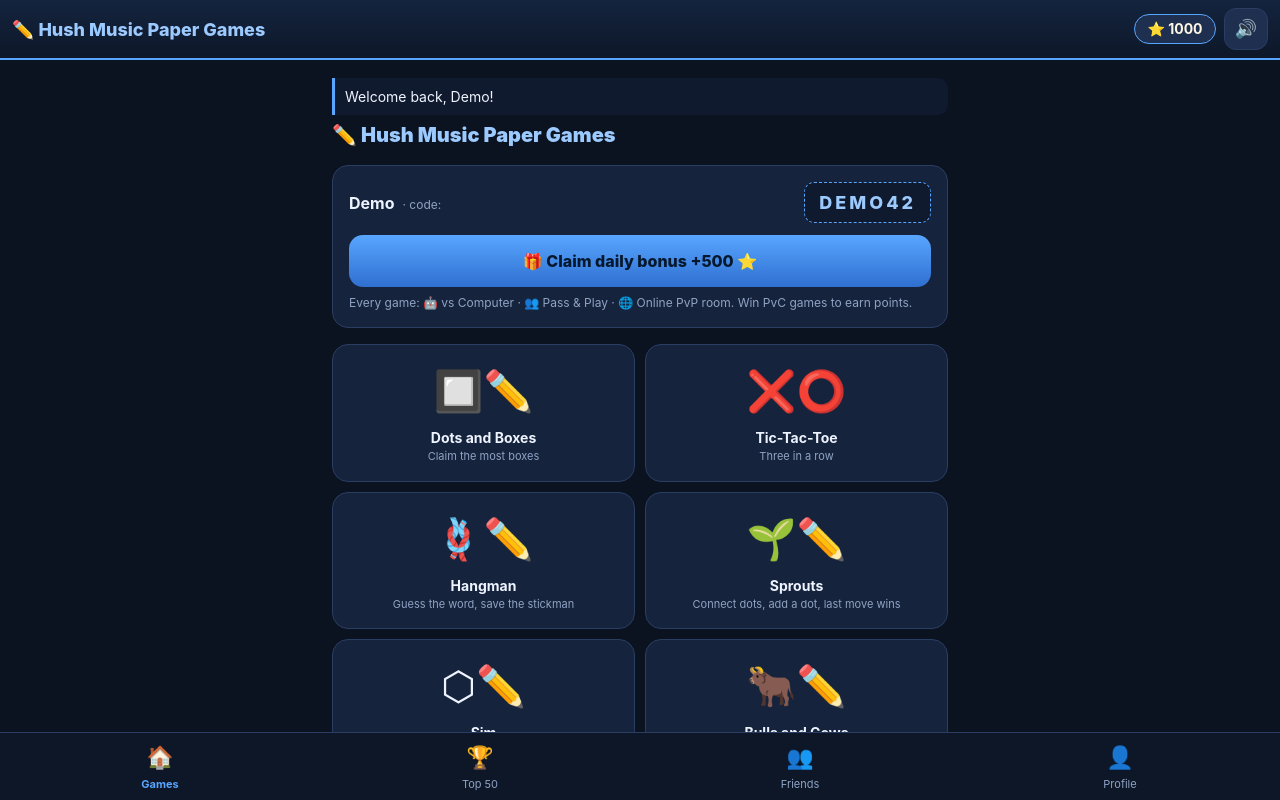
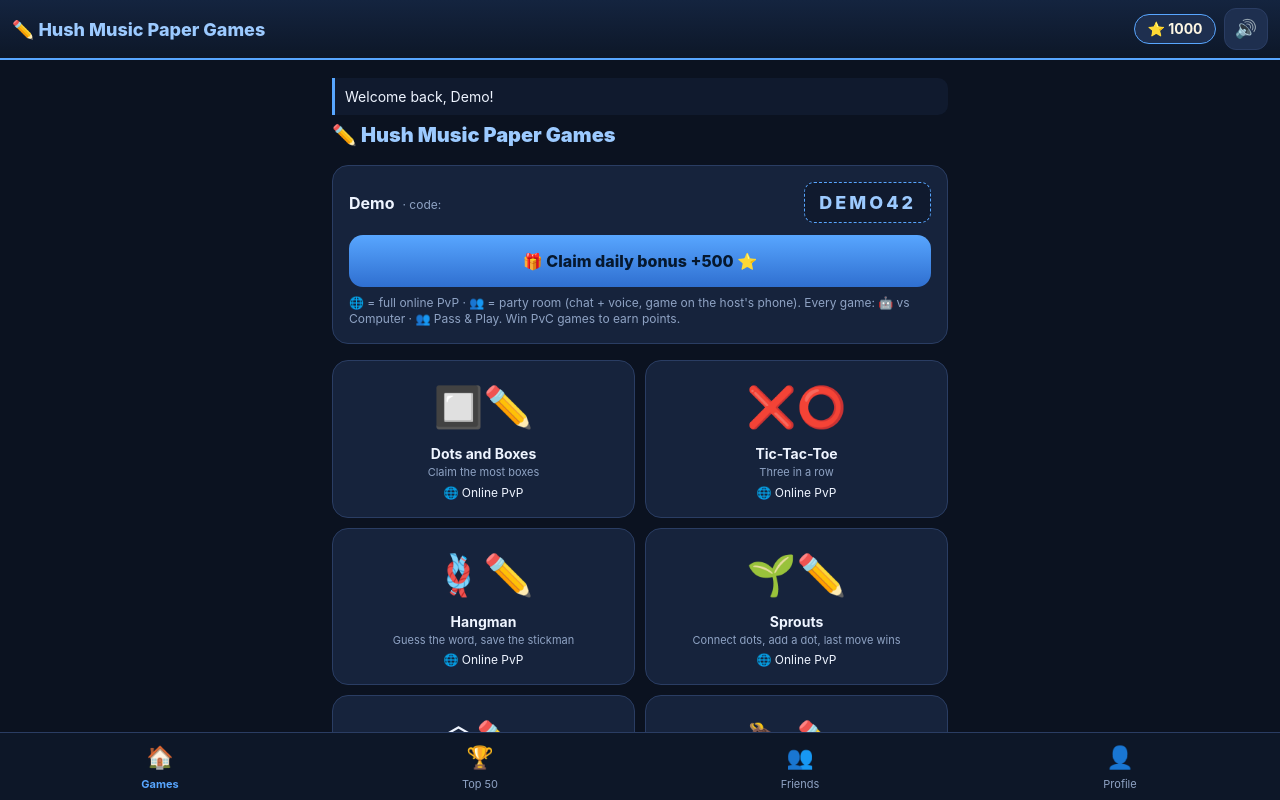
Before and after one commit to hushmusicent/hush-music-paper-games, a React (Vite) app: page / in a window 1280 px wide. Both pictures are taken after a click on the button "🎮 One-tap demo login". Shown: the top 800 px of the page. Built offline with nearby package versions, Linux system fonts and the light colour scheme; a web font is replaced by a local one.

Commit message:
Show which games are PvP: shared HEAD_TO_HEAD_GAMES list in games.ts; home cards and record table get a 🌐 Online PvP badge on the 8 head-to-head games and a 👥 party-room badge on the 7 party games, with a legend; lobby now uses the shared list

```diff
--- a/src/data/games.ts
+++ b/src/data/games.ts
@@ -153,3 +153,18 @@ export const GAMES_METADATA: Record<GameId, GameMeta> = {
       'Players sit in a chain. The first writes a phrase: the next player must DRAW the phrase, the next must GUESS the drawing in words, the next DRAWS that guess — alternating writing and drawing until the paper comes back. Compare the start and end and laugh at how it mutated!'
   }
 };
+
+// The 8 games with real two-phone head-to-head play. The other 7 party
+// games still get a live room (chat + voice), but the game itself runs
+// hotseat-style on the host's phone. One list so the home grid, the
+// record table and the lobby all agree on which is which.
+export const HEAD_TO_HEAD_GAMES: GameId[] = [
+  'dots',
+  'ttt',
+  'hangman',
+  'sprouts',
+  'sim',
+  'bulls',
+  'wordsearch',
+  'ghost'
+];
--- a/src/views/HomeView.tsx
+++ b/src/views/HomeView.tsx
@@ -1,6 +1,6 @@
 import React, { useState, useEffect } from 'react';
 import { User, GameId } from '../types';
-import { GAMES_METADATA } from '../data/games';
+import { GAMES_METADATA, HEAD_TO_HEAD_GAMES } from '../data/games';
 import { AppStore, START_POINTS, DAILY_BONUS, DEMO_USER, DEMO_PASS } from '../utils/store';
 import { Backend, NetAuth, OnlinePoints } from '../utils/net';
 import { PaperPanel } from '../components/PaperPanel';
@@ -266,7 +266,8 @@ export const HomeView: React.FC<HomeViewProps> = ({
         )}
 
         <div className="text-[var(--muted)] text-xs mt-2">
-          Every game: 🤖 vs Computer · 👥 Pass &amp; Play · 🌐 Online PvP room.
+          🌐 = full online PvP · 👥 = party room (chat + voice, game on the
+          host&apos;s phone). Every game: 🤖 vs Computer · 👥 Pass &amp; Play.
           Win PvC games to earn points.
         </div>
       </div>
@@ -286,6 +287,11 @@ export const HomeView: React.FC<HomeViewProps> = ({
               <div className="e">{g.icon}</div>
               <div className="n">{g.name}</div>
               <div className="t">{g.desc}</div>
+              <div className="text-xs mt-1">
+                {HEAD_TO_HEAD_GAMES.includes(id)
+                  ? '🌐 Online PvP'
+                  : '👥 Party room · chat + voice'}
+              </div>
             </div>
           );
         })}
--- a/src/views/LobbyView.tsx
+++ b/src/views/LobbyView.tsx
@@ -1,6 +1,6 @@
 import React, { useState, useEffect } from 'react';
 import { GameId, User } from '../types';
-import { GAMES_METADATA } from '../data/games';
+import { GAMES_METADATA, HEAD_TO_HEAD_GAMES } from '../data/games';
 import { AppStore, store } from '../utils/store';
 import { Backend, Net, RoomDoc } from '../utils/net';
 import { Sound } from '../utils/sound';
@@ -11,20 +11,6 @@ interface LobbyViewProps {
   onBack: () => void;
   onStartRoomGame: (code: string) => void;
 }
-
-// The 8 games with real two-phone head-to-head play. The other 7 party
-// games still get a live room (chat + voice), but the game itself runs
-// hotseat-style on the host's phone — same as the original build's caveat.
-const HEAD_TO_HEAD: GameId[] = [
-  'dots',
-  'ttt',
-  'hangman',
-  'sprouts',
-  'sim',
-  'bulls',
-  'wordsearch',
-  'ghost'
-];
 
 export const LobbyView: React.FC<LobbyViewProps> = ({
   gameId,
@@ -39,7 +25,7 @@ export const LobbyView: React.FC<LobbyViewProps> = ({
   const [room, setRoom] = useState<RoomDoc | null>(() => Net.room);
   const [lastRoom] = useState<string>(() => store.get('lastroom', ''));
   const online = Backend.mode === 'firebase';
-  const headToHead = HEAD_TO_HEAD.includes(gameId);
+  const headToHead = HEAD_TO_HEAD_GAMES.includes(gameId);
 
   // Watch the room: when seats fill (or the game already started, on a
   // rejoin) both phones move into the game together.
--- a/src/views/ProfileView.tsx
+++ b/src/views/ProfileView.tsx
@@ -2,7 +2,7 @@ import React, { useState, useEffect } from 'react';
 import { User, GameId, UserStats } from '../types';
 import { AppStore, store, DAILY_BONUS } from '../utils/store';
 import { Backend, NetAuth, OnlinePoints } from '../utils/net';
-import { GAMES_METADATA } from '../data/games';
+import { GAMES_METADATA, HEAD_TO_HEAD_GAMES } from '../data/games';
 import { Modal } from '../components/Modal';
 import { Sound } from '../utils/sound';
 
@@ -146,6 +146,10 @@ export const ProfileView: React.FC<ProfileViewProps> = ({
 
       <div className="card">
         <h3 className="font-bold text-base mb-2">📊 Your game record</h3>
+        <div className="text-xs text-[var(--muted)] mb-2">
+          🌐 = full online PvP · 👥 = party room (chat + voice, game on the
+          host&apos;s phone)
+        </div>
         <div className="overflow-x-auto">
           <table className="lb">
             <thead>
@@ -166,7 +170,8 @@ export const ProfileView: React.FC<ProfileViewProps> = ({
                 return (
                   <tr key={id}>
                     <td>
-                      {g.icon} {g.name}
+                      {g.icon} {g.name}{' '}
+                      {HEAD_TO_HEAD_GAMES.includes(id) ? '🌐' : '👥'}
                     </td>
                     <td>{s.w}</td>
                     <td>{s.l}</td>
```
